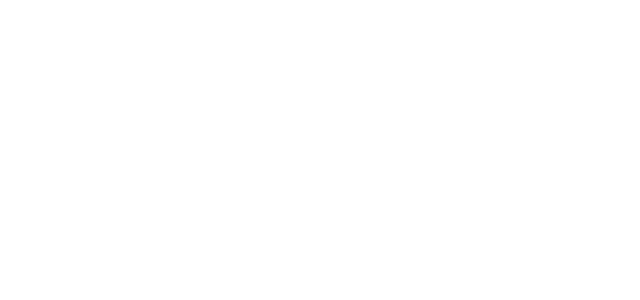
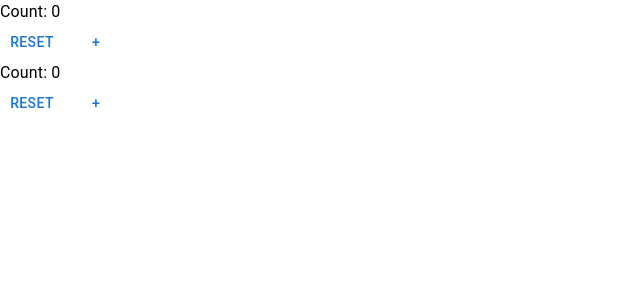
Before and after one commit to arakawamoriyuki/react-recoil-handson, a React (Create React App) app: page /use-memo in a window 1280 px wide. Before the commit this address had no page. Shown: the top 300 px of the page, without its empty margins (0-640 px from the left). Built offline with nearby package versions, Linux system fonts and the light colour scheme.

Commit message:
値をメモ化するuseMemoのサンプル追加

```diff
--- a/src/App.tsx
+++ b/src/App.tsx
@@ -4,6 +4,7 @@
 import UseReducer from './components/UseReducer';
 import UseEffect from './components/UseEffect';
 import Memo from './components/Memo';
+import UseMemo from './components/UseMemo';
 
 const App: FC = () => (
   <BrowserRouter>
@@ -13,6 +14,7 @@
       <Route path="/use-reducer" element={<UseReducer />} />
       <Route path="/use-effect" element={<UseEffect />} />
       <Route path="/memo" element={<Memo />} />
+      <Route path="/use-memo" element={<UseMemo />} />
     </Routes>
   </BrowserRouter>
 );
--- /dev/null
+++ b/src/components/UseMemo.tsx
@@ -0,0 +1,33 @@
+import React from 'react';
+import Box from '@mui/material/Box';
+import Typography from '@mui/material/Typography';
+import Button from '@mui/material/Button';
+
+const UseMemoComponent: React.FC = () => {
+  const [count1, setCount1] = React.useState(0);
+  const [count2, setCount2] = React.useState(0);
+
+  const double = (value: number) => {
+
+    console.log('calculate double');
+
+    return value * 2;
+  };
+
+  const doubleCount1 = React.useMemo(() => double(count1), [count1]);
+  const doubleCount2 = double(count2);
+
+  return (
+    <Box>
+      <Typography>Count: {doubleCount1}</Typography>
+      <Button onClick={() => setCount1(0)}>Reset</Button>
+      <Button onClick={() => setCount1(prevCount => prevCount + 1)}>+</Button>
+
+      <Typography>Count: {doubleCount2}</Typography>
+      <Button onClick={() => setCount2(0)}>Reset</Button>
+      <Button onClick={() => setCount2(prevCount => prevCount + 1)}>+</Button>
+    </Box>
+  );
+};
+
+export default UseMemoComponent;
```
